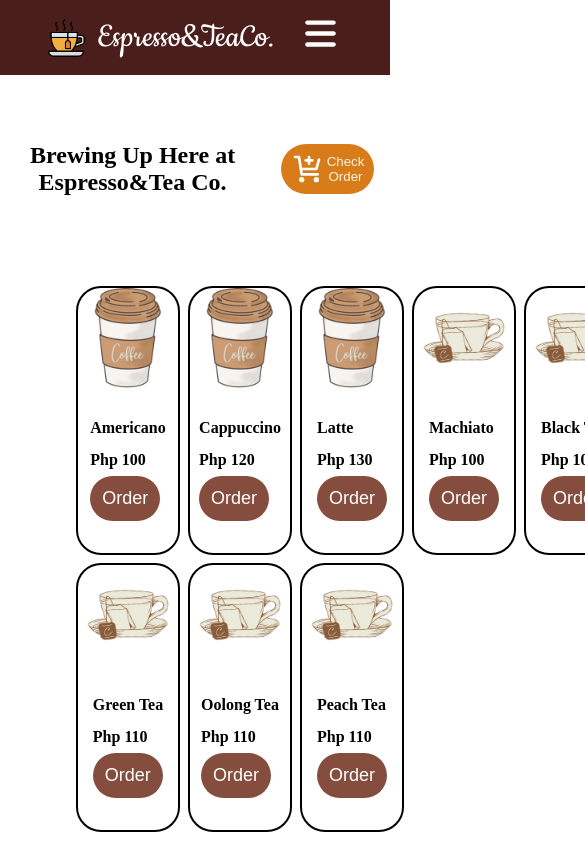
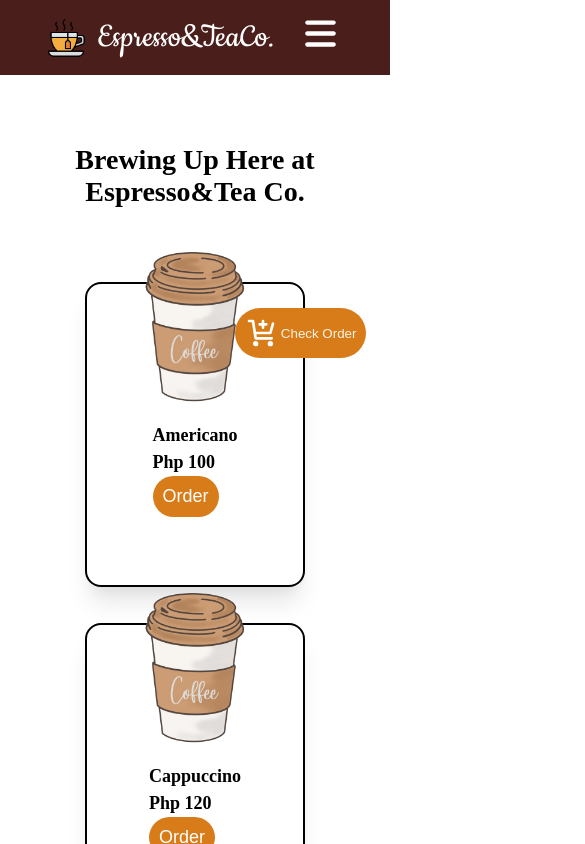
Before and after one commit to bryancastillo10/coffee-tea-website-2, a React (Vite) app: page /order in a window 390 px wide. Shown: the top 844 px of the page, 585 px wide, since content can reach past the window. Built offline with nearby package versions, Linux system fonts and the light colour scheme.

Commit message:
order page layout finish

```diff
--- a/src/arrays/Menu.js
+++ b/src/arrays/Menu.js
@@ -24,7 +24,7 @@ export const Menu = [
     id: 4,
     beverageName: "Machiato",
     price: 100,
-    image: Img2,
+    image: Img1,
   },
   {
     id: 5,
@@ -50,4 +50,10 @@ export const Menu = [
     price: 110,
     image: Img2,
   },
+  {
+    id: 8,
+    beverageName: "Deluxe Green Tea",
+    price: 180,
+    image: Img2,
+  }
 ];
--- a/src/pages/Order.jsx
+++ b/src/pages/Order.jsx
@@ -21,9 +21,9 @@ const Order = () => {
           </Link>
         </div>
         <div className="order__menu">
-          {Menu.map((drinks) => (
-            <OrderCards key={drinks.id} data={drinks} />
-          ))}
+          {Menu.map((drinks,id) =>
+             <OrderCards key={id} data={drinks} />
+          )}
         </div>
       </div>
     </section>
--- a/src/styles/sections/order/order.css
+++ b/src/styles/sections/order/order.css
@@ -1,9 +1,10 @@
 .order__menu {
-  margin: 3rem;
+  margin: 2rem;
   padding: 1.5rem;
-  display: grid;
-  grid-template-columns: repeat(5, 1fr); /* Divide into 5 equal columns */
-  grid-auto-rows: minmax(100px, auto);
+  display:grid;
+  grid-template-columns:repeat(3,minmax(0,0.25fr));
+  justify-content:center;
+  gap:1rem;
 }
 
 /* Header */
@@ -15,6 +16,7 @@
 
 .order__page h1 {
   padding: 1.1 rem;
+  font-size:32px;
   text-align: center;
 }
 
@@ -28,25 +30,44 @@
   flex-direction: column;
   justify-content: center;
   align-items: center;
+  width:90%;
   gap: 1.5rem;
-  border-radius: 25px;
-  margin: 4px;
+  border-radius: 1rem;
+  margin: 10px auto;
   border: 2px solid black;
+  box-shadow: 0 20px 25px -5px rgba(0, 0, 0, 0.1), 0 10px 10px -5px rgba(0, 0, 0, 0.04);
 }
+
+.ordercards__container:hover{
+  background-color:var(--primary-color);
+  color:#fff;
+}
+
+
 .ordercards__container img {
-  width: 100px;
-  height: 100px;
+  transform: translateY(-2em);
+  width: 150px;
+  height: 150px;
+}
+
+.ordercards__container img:hover{
+  transition-duration: 300ms;
+  transform:rotate(8deg);
 }
 
 .ordercards__content {
+  transform: translateY(-2em);
+  font-size:18px;
   font-weight: 700;
-  line-height: 2;
+  line-height: 1.5;
 }
 
 .ordercards__button {
-  padding: 12px;
+  display:flex;
+  justify-content:center;
+  padding: 10px;
   margin-bottom: 2rem;
-  background-color: var(--primary-color);
+  background-color: var(--neutral-orange);
   color: #fff;
   border: none;
   font-size:18px;
@@ -56,5 +77,55 @@
 }
 
 .ordercards__button:hover {
-  background-color: var(--neutral-orange);
+  background-color: var(--neutral-yellow);
+  color:#000;
 }
+
+/* Media Query */
+@media screen and (max-width: 1020px) {
+  .order__menu {
+    position:relative;
+    margin: 2rem;
+    padding: 1.5rem;
+    display:flex;
+    flex-direction:column;
+    justify-content:center;
+    gap:1rem;
+  }
+  .order__page-header{
+      margin-top:1rem;
+      display:flex;
+      flex-direction:column;
+  }
+  .order__page-header button{
+        position:fixed;
+        margin-top:100px;
+        z-index:1;
+        right:0.5rem;
+  }
+  .ordercards__container{
+    width:350px;
+  }
+
+  .ordercards__container img:hover{
+    transition-duration: 300ms;
+    transform:rotate(10deg);
+  }
+}
+
+@media screen and (max-width: 1020px){
+  .order__menu {
+    margin: 2rem;
+    padding: 2rem;
+    display:flex;
+    flex-direction:column;
+    justify-content:center;
+    gap:1rem;
+  }
+  .order__page h1{
+    font-size:28px;
+  }
+  .ordercards__container{
+    width:220px;
+  }
+}
```
